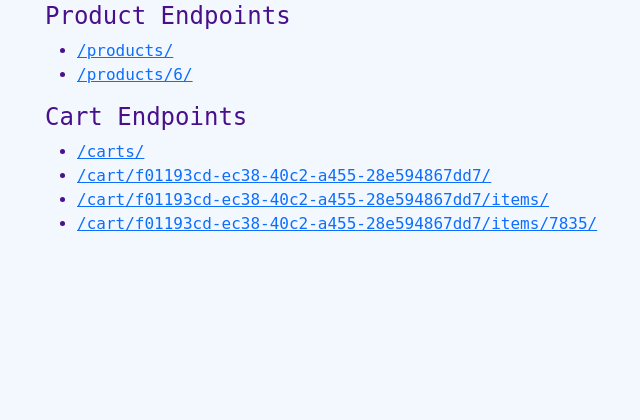
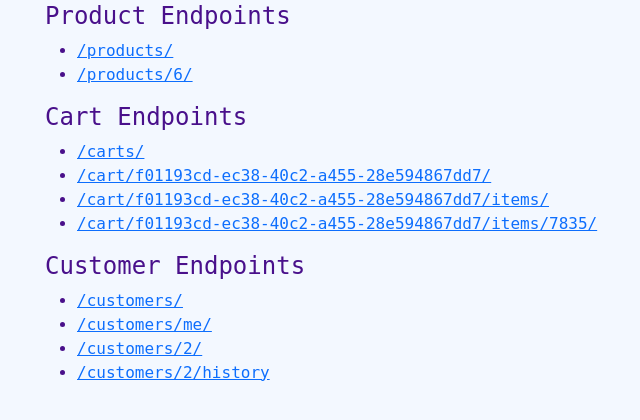
Before and after one commit to Neerazan/E-commerce_API_3.0, a Django app: page / in a window 1280 px wide. Shown: the part 347-767 px from the top of the page, without its empty margins (37-677 px from the left). Run offline with Django 3.2, Linux system fonts and the light colour scheme; parts of the project's set-up code (start-up, migrations or seed data) failed here and were passed over.

Commit message:
added Customer endpoints on homepage

```diff
--- a/core/templates/core/index.html
+++ b/core/templates/core/index.html
@@ -79,6 +79,30 @@
           </ul>
         </div>
       </div>
+
+      <div class="products">
+        <h4>Customer Endpoints</h4>
+        <div class="urls">
+          <ul>
+            <li>
+              <a href="{% url 'customer-list' %}">/customers/</a>
+            </li>
+
+            <li>
+              <a href="{% url 'customer-me' %}">/customers/me/</a>
+            </li>
+
+            <li>
+              <a href="{% url 'customer-detail' '2' %}">/customers/2/</a>
+            </li>
+
+            <li>
+              <a href="{% url 'customer-history' '2' %}">/customers/2/history</a>
+            </li>
+
+          </ul>
+        </div>
+      </div>
     </div>
 
     <script src="https://cdn.jsdelivr.net/npm/bootstrap@5.3.3/dist/js/bootstrap.bundle.min.js"
```
